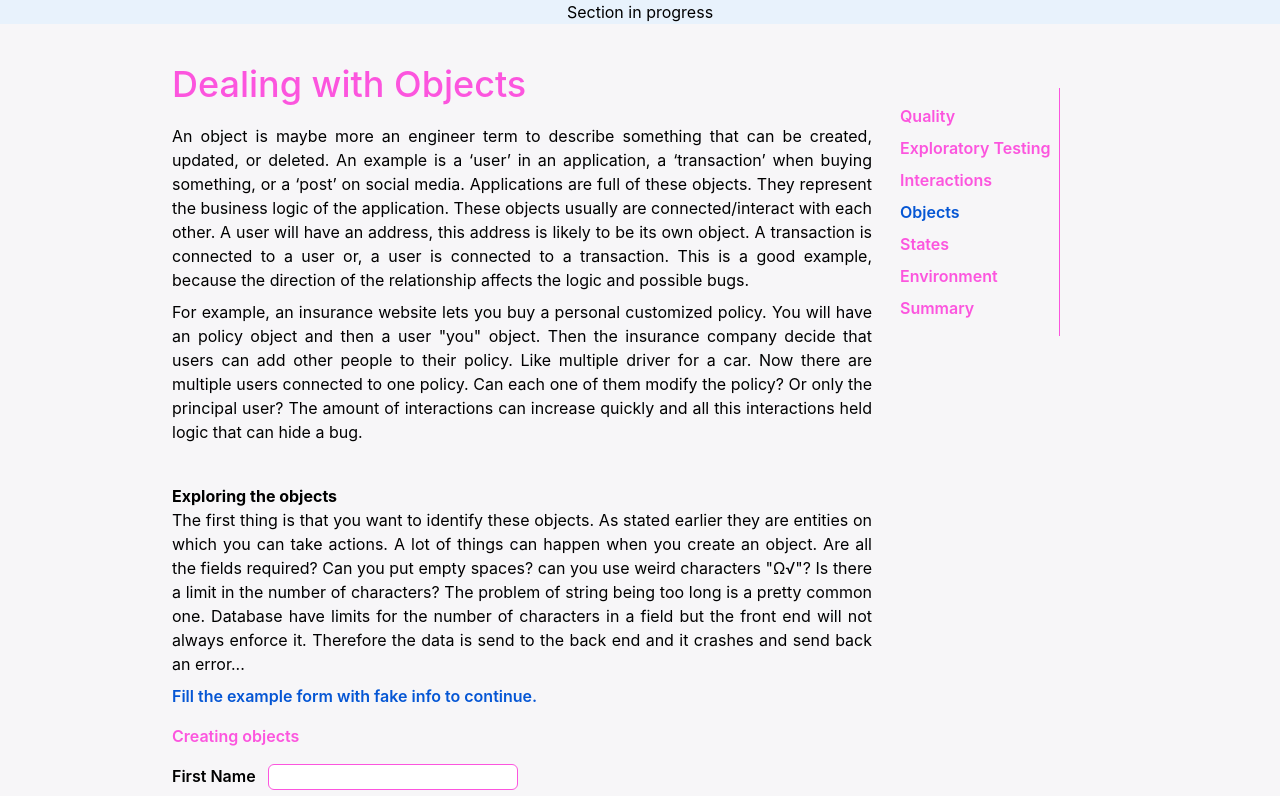
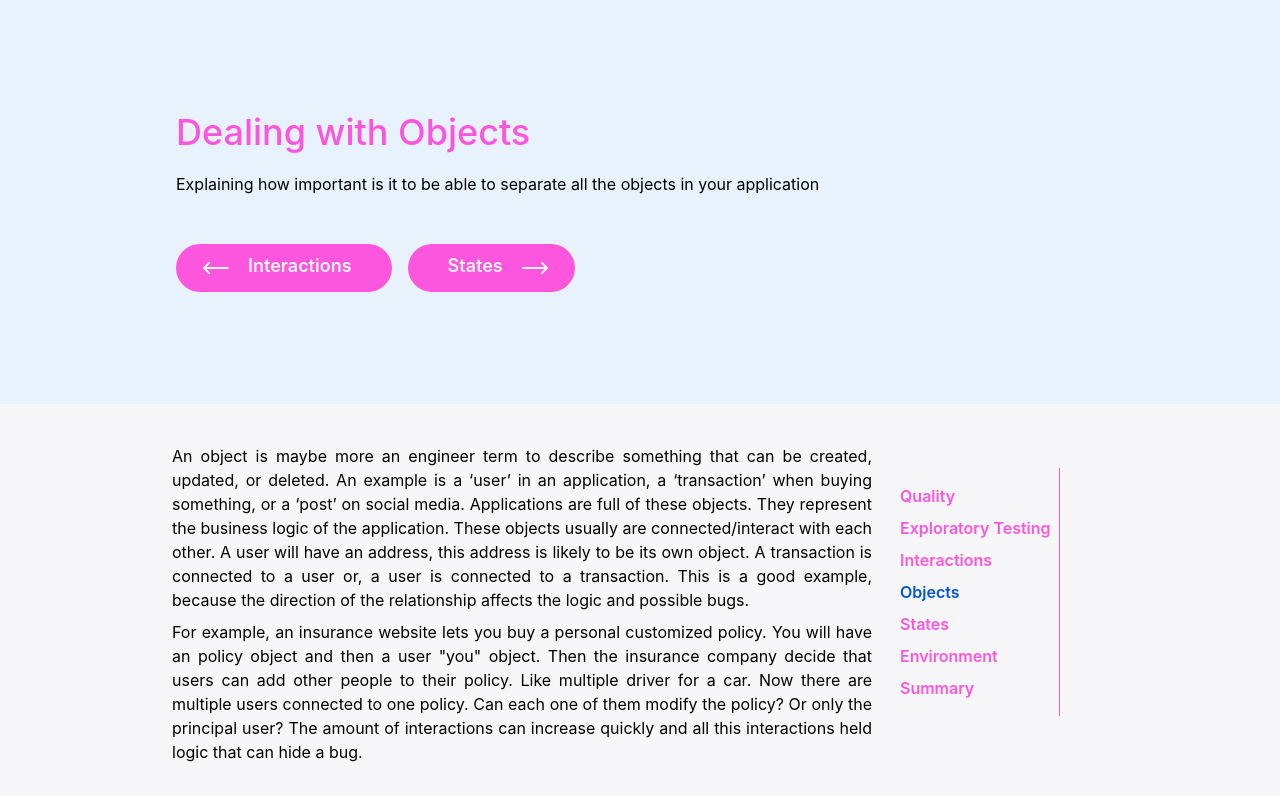
Before and after one commit to willot/Quality, a React (Create React App) app: page /objects in a window 1280 px wide. Shown: the top 796 px of the page. Built offline with nearby package versions, Linux system fonts and the light colour scheme.

Commit message:
add header and footer to some of the pages

```diff
--- a/src/components/LayoutWrapper.tsx
+++ b/src/components/LayoutWrapper.tsx
@@ -11,7 +11,12 @@ type LayoutWrapperProps = {
     navigationButtonLinkUrl: string,
 }
 
-export const LayoutWrapper = ({section, children, navigationTextButton, navigationButtonLinkUrl}: LayoutWrapperProps) => {
+export const LayoutWrapper = ({
+                                  section,
+                                  children,
+                                  navigationTextButton,
+                                  navigationButtonLinkUrl
+                              }: LayoutWrapperProps) => {
     const [showSideNavBar, setShowSideNavBar] = useState(window.innerWidth > 650);
     const {ref, isVisible, setIsVisible} = OutsideClickDetector(false);
 
@@ -33,8 +38,58 @@ export const LayoutWrapper = ({section, children, navigationTextButton, navigati
                 return (<section className="px-4 text-left w-full py-28 md:w-10/12 lg:w-9/12 xl:w8/12 2xl:w-7/12">
                     <h1 className="text-4xl font-medium pb-5 text-pink">What is quality?</h1>
                     <p className="pb-8">Let's start by refreshing what quality means.</p>
-                    <NavButton text="Exploratory Testing" linkUrl="/exploratoryTesting" />
+                    <NavButton text="Exploratory Testing" linkUrl="/exploratoryTesting"/>
                 </section>)
+            }
+            case "exploratoryTesting" : {
+                return (<section className="px-4 text-left w-full py-28 md:w-10/12 lg:w-9/12 xl:w8/12 2xl:w-7/12">
+                    <h1 className="text-4xl text-left font-medium pb-5 text-pink">Exploratory testing </h1>
+                    <p className="pb-8">Introduction to exploratory testing.</p>
+                    <section className="flex flex-row items-center space-x-4">
+                        <NavButton text="Quality" linkUrl="/" left={true}/>
+                        <NavButton text="Interactions" linkUrl="/interactions"/>
+                    </section>
+                </section>)
+            }
+            case "interactions" : {
+                return (
+                    <section className="px-4 text-left w-full py-28 md:w-10/12 lg:w-9/12 xl:w8/12 2xl:w-7/12">
+                        <h1 className="text-4xl text-left font-medium pb-5 text-pink">Interaction with your
+                            application</h1>
+                        <p className="pb-8">Explaining how to change the way you interact with your application to find
+                            issues and bugs</p>
+                        <section className="flex flex-row items-center space-x-4">
+                            <NavButton text="Exploratory Testing" linkUrl="/exploratoryTesting" left={true}/>
+                            <NavButton text="Objects" linkUrl="/objects"/>
+                        </section>
+                    </section>
+                )
+            }
+            case "entities" : {
+                return (
+                    <section className="px-4 text-left w-full py-28 md:w-10/12 lg:w-9/12 xl:w8/12 2xl:w-7/12">
+                        <h1 className="text-4xl text-left font-medium pb-5 text-pink">Dealing with Objects</h1>
+                        <p className="pb-8">Explaining how important is it to be able to separate all the objects in
+                            your application</p>
+                        <section className="flex flex-row items-center space-x-4">
+                            <NavButton text="Interactions" linkUrl="/interactions" left={true}/>
+                            <NavButton text="States" linkUrl="/states"/>
+                        </section>
+                    </section>
+                )
+            }
+            case "states" : {
+                return (
+                    <section className="px-4 text-left w-full py-28 md:w-10/12 lg:w-9/12 xl:w8/12 2xl:w-7/12">
+                        <h1 className="text-4xl text-left font-medium pb-5 text-pink">States and changing states</h1>
+                        <p className="pb-8">Demonstrating the importance of understanding transitions between different
+                            states in your application </p>
+                        <section className="flex flex-row items-center space-x-4">
+                            <NavButton text="Objects" linkUrl="/objects" left={true}/>
+                            <NavButton text="Environment" linkUrl="/environment"/>
+                        </section>
+                    </section>
+                )
             }
             default: {
                 return (<section>
--- a/src/components/NavButton.tsx
+++ b/src/components/NavButton.tsx
@@ -1,17 +1,19 @@
 import {Link} from "react-router-dom";
-import {ArrowLongRightIcon} from "@heroicons/react/24/solid";
+import {ArrowLongLeftIcon, ArrowLongRightIcon} from "@heroicons/react/24/solid";
 
 type NavButtonProps = {
     text: string;
     linkUrl: string;
+    left?: boolean;
 }
 
-export const NavButton = ({text, linkUrl}:NavButtonProps) => {
+export const NavButton = ({text, linkUrl, left = false}:NavButtonProps) => {
     return(
         <button className="rounded-full bg-pink text-white text-left text-lg mt-4 py-2 px-6">
-            <Link to={linkUrl} className="flex flex-row items-center">
-                <span className=" font-semibold pr-4">{text}</span>
-                <ArrowLongRightIcon className="h-8 w-8"/>
+            <Link to={linkUrl} className="flex flex-row">
+                {left && <ArrowLongLeftIcon className="h-8 w-8"/>}
+                <span className=" font-semibold px-4">{text}</span>
+                {!left && <ArrowLongRightIcon className="h-8 w-8"/>}
             </Link>
         </button>
     )
--- a/src/pages/Entities.tsx
+++ b/src/pages/Entities.tsx
@@ -23,9 +23,8 @@ export const Entities = () => {
 
     return (
         <section className="bg-white-bg flex flex-row justify-center w-full">
-            <LayoutWrapper section="Entities" navigationTextButton="States" navigationButtonLinkUrl="/states">
+            <LayoutWrapper section="entities" navigationTextButton="States" navigationButtonLinkUrl="/states">
                 <section className="bg-white-bg h-full text-black text-justify py-10 px-1">
-                    <h1 className="text-4xl text-left font-medium pb-5 text-pink">Dealing with Objects</h1>
                     <p>An object is maybe more an engineer term to describe something that can be created, updated, or
                         deleted. An example is a ‘user’ in an application, a ‘transaction’ when buying something, or a
                         ‘post’ on social media. Applications are full of these objects. They represent the business
--- a/src/pages/ExploratoryTesting.tsx
+++ b/src/pages/ExploratoryTesting.tsx
@@ -12,9 +12,8 @@ export const ExploratoryTesting = () => {
 
     return (
         <div className="bg-white-bg flex flex-row justify-center w-full">
-            <LayoutWrapper section="" navigationTextButton="Interactions" navigationButtonLinkUrl="/interactions">
+            <LayoutWrapper section="exploratoryTesting" navigationTextButton="Interactions" navigationButtonLinkUrl="/interactions">
                 <section className="bg-white-bg h-full text-black text-justify py-10 px-1">
-                    <h1 className="text-4xl text-left font-medium pb-5 text-pink">Exploratory testing </h1>
                     <section className="pb-10">
                         <h2 className="font-bold">The Definition</h2>
                         <p className="indent-8"> "A style of software testing that emphasizes the personal freedom and
--- a/src/pages/Home.tsx
+++ b/src/pages/Home.tsx
@@ -105,7 +105,6 @@ export const Home = () => {
     return (
         <LayoutWrapper section="quality" navigationTextButton="Exploratory Testing" navigationButtonLinkUrl="/exploratoryTesting">
             <section className="bg-white-bg h-full text-black text-justify py-10 px-1">
-                {/*<h1 className="text-4xl text-left font-medium pb-5 text-pink">What is quality?</h1>*/}
                 <section className="pb-10">
                     <h2 className="font-bold">Dictionary definition:</h2>
                     <p className="indent-8">The standard of something as measured against other things of a similar
--- a/src/pages/Interactions.tsx
+++ b/src/pages/Interactions.tsx
@@ -34,10 +34,9 @@ export const Interactions = () => {
 
     return (
         <section className="bg-white-bg flex flex-row justify-center w-full">
-            <LayoutWrapper section="" navigationTextButton="Objects" navigationButtonLinkUrl="/objects">
+            <LayoutWrapper section="interactions" navigationTextButton="Objects" navigationButtonLinkUrl="/objects">
                 <section
                     className="bg-white-bg h-full text-black text-justify py-10 px-1">
-                    <h1 className="text-4xl text-left font-medium pb-5 text-pink">Interaction with your application</h1>
                     <p>You know your application. You use it every day. But, do you really know it? Did you ever try to
                         do things out of order? Did you try to use your keyboard instead of your mouse to navigate? Did
                         you try to use a screen reader? When I explore an app I try to think like my kid and be curious.
--- a/src/pages/States.tsx
+++ b/src/pages/States.tsx
@@ -14,9 +14,9 @@ export const States = () => {
 
     return (
         <section className="bg-white-bg flex flex-row justify-center w-full">
-            <LayoutWrapper section="" navigationTextButton="Environment" navigationButtonLinkUrl="/environment">
+            <LayoutWrapper section="states" navigationTextButton="Environment" navigationButtonLinkUrl="/environment">
                 <section className="bg-white-bg h-full text-black text-justify py-10 px-1">
-                    <h1 className="text-4xl text-left font-medium pb-5 text-pink">States and changing states</h1>
+
                     <p>Weird bugs are often caused by action happening at time where they should not. They are usually
                         the
                         bugs that are hard to reproduce or even to understand.
@@ -37,6 +37,7 @@ export const States = () => {
                         running at once. Clearly it got in a weird state that it was not suppose to. This highlight that
                         some time you can get in weird cases when transition are not handle correctly.</p>
                     <section>
+                        <h2 className="font-semibold pt-4 pb">Example</h2>
                         <p className="pt-4">Let's take the example of a real library. A user enter the building.
                             Everybody
                             can
@@ -100,7 +101,7 @@ export const States = () => {
                                 available
                                 and checked out
                                 is an area that I would focus on.</p>
-                            <p className="font-semibold pt-4 pb-2">Lets imagine some scenarios:</p>
+                            <h2 className="font-semibold pt-4 pb-2">Lets imagine some scenarios:</h2>
                             <ul>
                                 <li>-If a user place a book in a cart but don't check it out yet. Can another user try
                                     to put the book in their cart?
```
